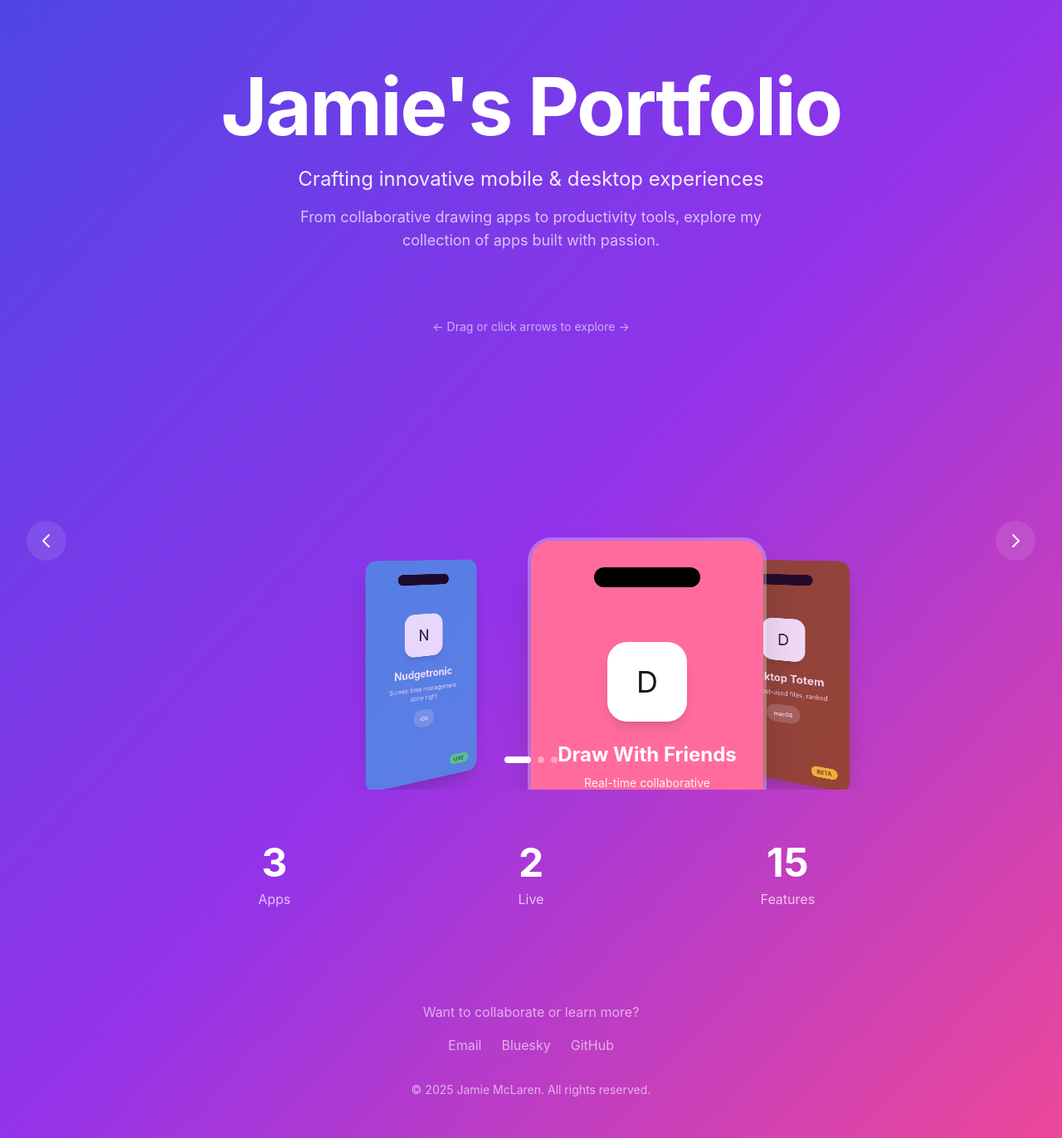
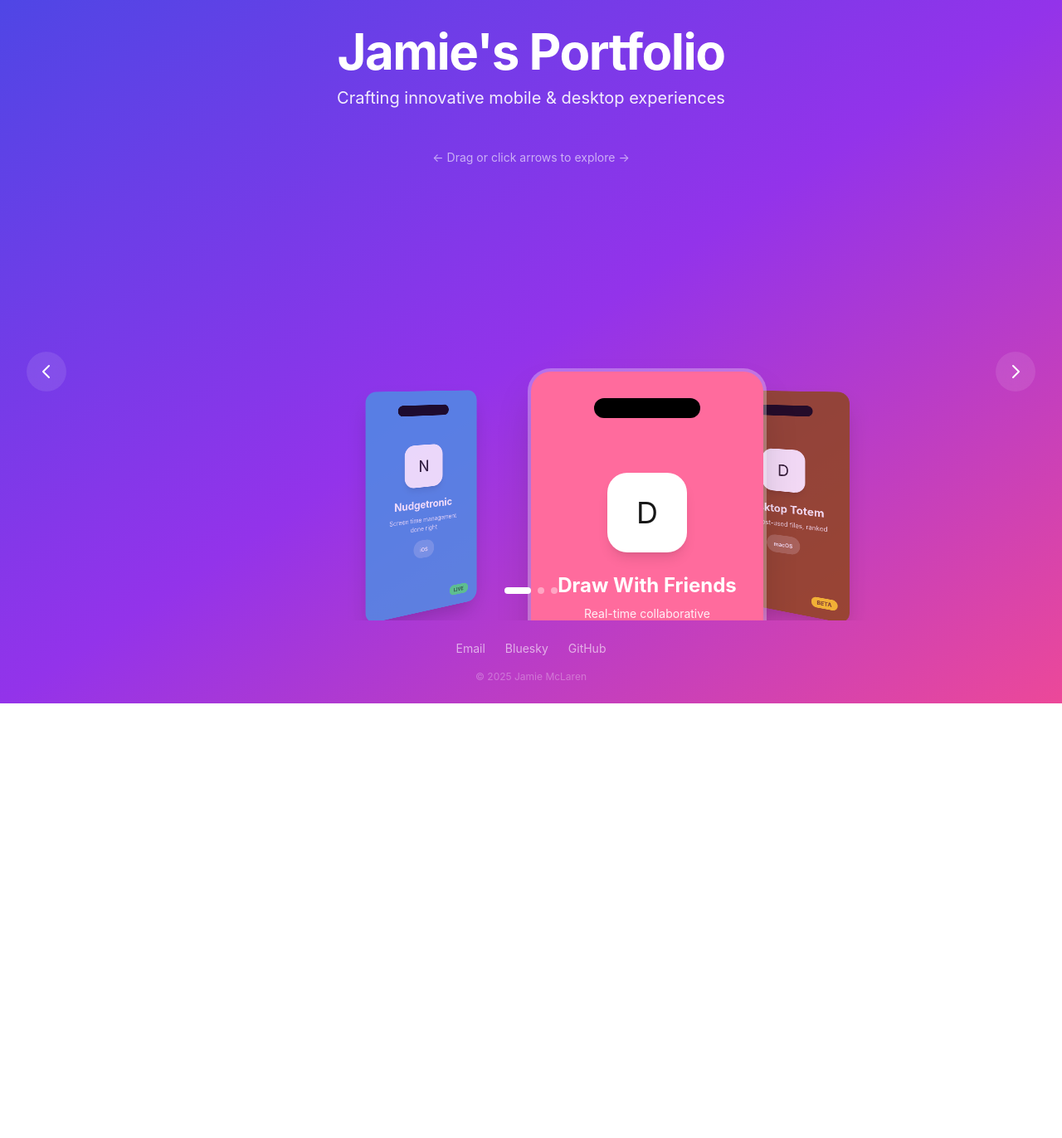
Before and after one commit to JamieNudge/jmclarenscripts, a Next.js app: page / in a window 1280 px wide. Shown: the whole page at 83% size. After the commit the page ends 848 px from the top, so only its background shows below. Built offline with nearby package versions, Linux system fonts and the light colour scheme.

Commit message:
Center carousel on landing page, simplify layout

```diff
--- a/app/page.tsx
+++ b/app/page.tsx
@@ -10,54 +10,27 @@ export default function Home() {
   const [selectedApp, setSelectedApp] = useState<App | null>(null);
 
   return (
-    <main className="min-h-screen bg-gradient-to-br from-indigo-600 via-purple-600 to-pink-500">
-      {/* Hero section */}
-      <section className="relative z-10 pt-20 pb-12 px-4">
+    <main className="min-h-screen bg-gradient-to-br from-indigo-600 via-purple-600 to-pink-500 flex flex-col">
+      {/* Compact Hero section */}
+      <section className="relative z-10 pt-8 pb-4 px-4">
         <div className="max-w-7xl mx-auto text-center">
-          <h1 className="text-6xl md:text-8xl font-bold text-white mb-6 tracking-tight">
+          <h1 className="text-4xl md:text-6xl font-bold text-white mb-3 tracking-tight">
             Jamie&apos;s Portfolio
           </h1>
-          <p className="text-xl md:text-2xl text-white/90 mb-4 max-w-2xl mx-auto">
+          <p className="text-lg md:text-xl text-white/90 max-w-2xl mx-auto">
             Crafting innovative mobile & desktop experiences
-          </p>
-          <p className="text-lg text-white/70 max-w-xl mx-auto">
-            From collaborative drawing apps to productivity tools,
-            explore my collection of apps built with passion.
           </p>
         </div>
       </section>
 
-      {/* 3D Carousel */}
-      <section className="relative z-10">
+      {/* 3D Carousel - Centered */}
+      <section className="relative z-10 flex-1 flex items-center justify-center">
         <AppCarousel apps={apps} onAppSelect={setSelectedApp} />
       </section>
 
-      {/* Stats section */}
-      <section className="relative z-10 py-16 px-4">
-        <div className="max-w-4xl mx-auto grid grid-cols-3 gap-8 text-center">
-          <div>
-            <div className="text-5xl font-bold text-white mb-2">{apps.length}</div>
-            <div className="text-white/70">Apps</div>
-          </div>
-          <div>
-            <div className="text-5xl font-bold text-white mb-2">
-              {apps.filter(app => app.status === 'live').length}
-            </div>
-            <div className="text-white/70">Live</div>
-          </div>
-          <div>
-            <div className="text-5xl font-bold text-white mb-2">
-              {apps.reduce((acc, app) => acc + app.features.length, 0)}
-            </div>
-            <div className="text-white/70">Features</div>
-          </div>
-        </div>
-      </section>
-
-      {/* Contact/Footer */}
-      <footer className="relative z-10 py-12 px-4 text-center text-white/60">
-        <p className="mb-4">Want to collaborate or learn more?</p>
-        <div className="flex gap-6 justify-center">
+      {/* Contact/Footer - Compact */}
+      <footer className="relative z-10 py-6 px-4 text-center text-white/60">
+        <div className="flex gap-6 justify-center text-sm">
           <a
             href="mailto:jmclarenscripts@gmail.com"
             className="hover:text-white transition-colors"
@@ -81,8 +54,8 @@ export default function Home() {
             GitHub
           </a>
         </div>
-        <p className="mt-8 text-sm">
-          © {new Date().getFullYear()} Jamie McLaren. All rights reserved.
+        <p className="mt-4 text-xs opacity-50">
+          © {new Date().getFullYear()} Jamie McLaren
         </p>
       </footer>
 
```
